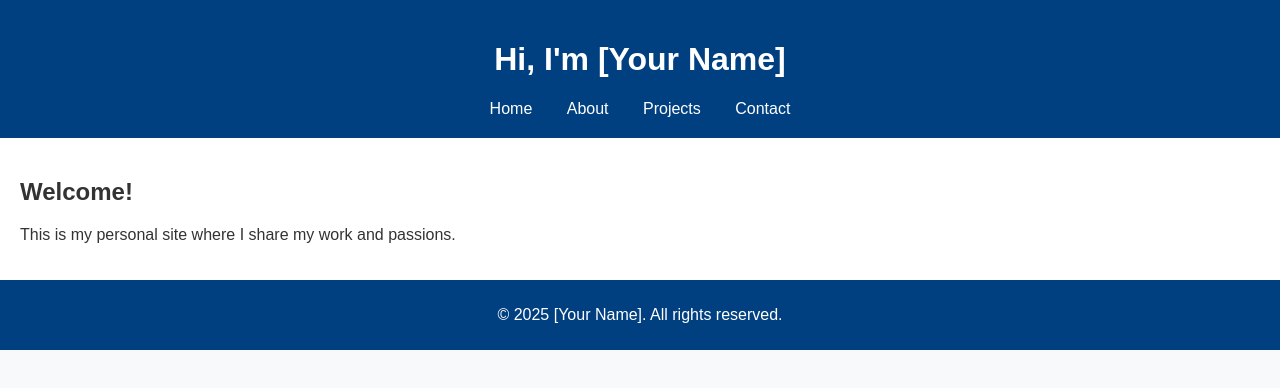
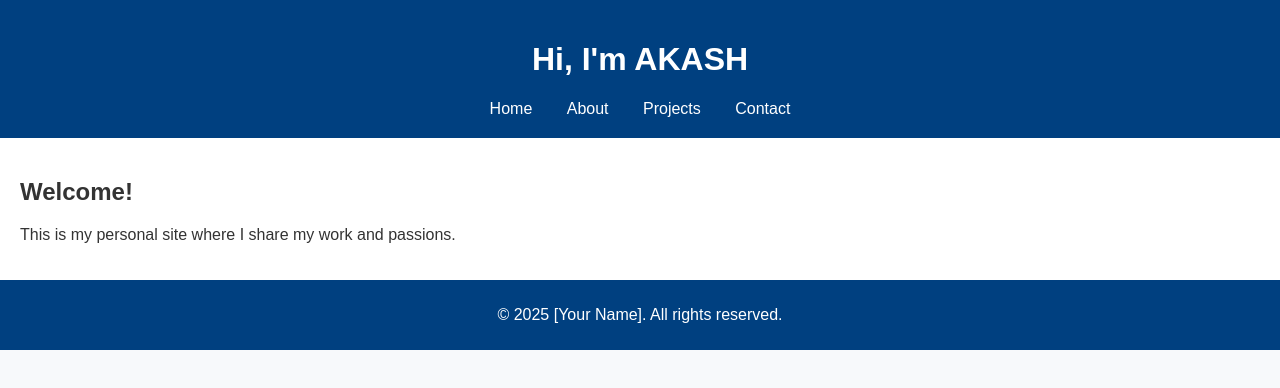
Before and after one commit to akashez3946/personal-website, a plain HTML site: page index.html in a window 1280 px wide. Drawn offline with Linux system fonts and the light colour scheme.

Commit message:
Update index.html

```diff
--- a/index.html
+++ b/index.html
@@ -6,7 +6,7 @@
 </head>
 <body>
   <header>
-    <h1>Hi, I'm [Your Name]</h1>
+    <h1>Hi, I'm AKASH</h1>
     <nav>
       <a href="index.html">Home</a>
       <a href="about.html">About</a>
```
